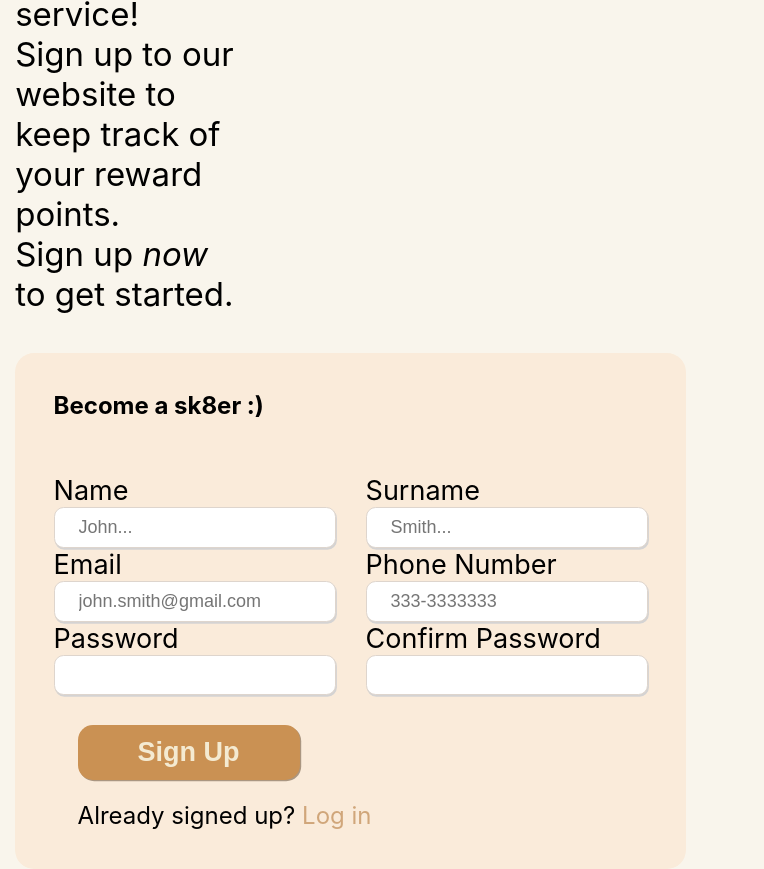
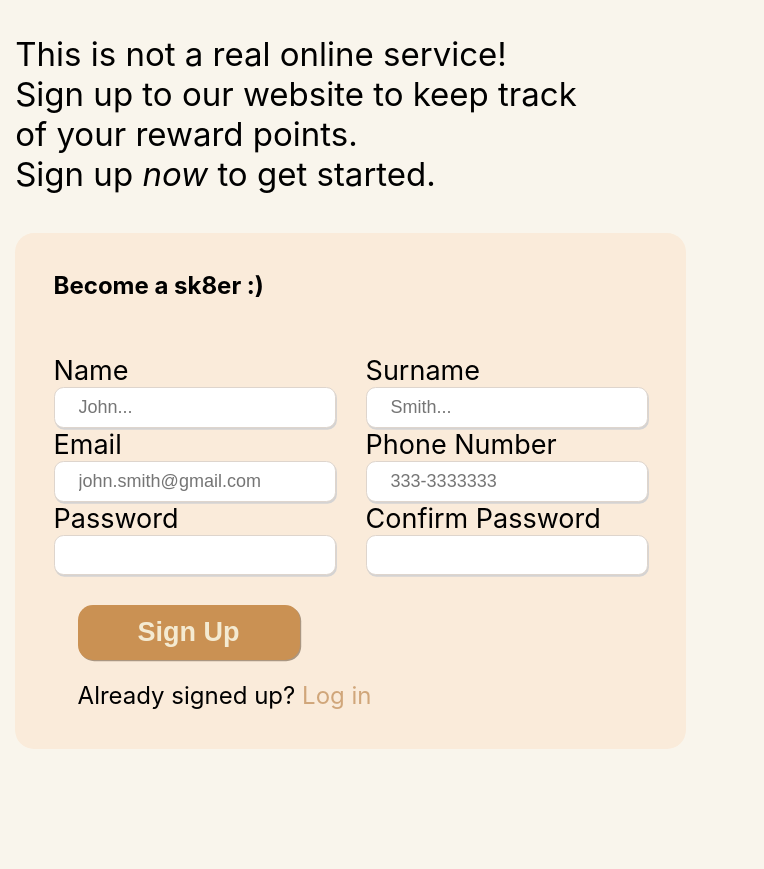
Before and after one commit to chiagger/skating-form, a plain HTML site: page index.html in a window 1280 px wide. Shown: the full height of the page, 516-1280 px from the left. After the commit the page ends 800 px from the top, so only its background shows below. Drawn offline with Linux system fonts and the light colour scheme.

Commit message:
final fixes

```diff
--- a/style.css
+++ b/style.css
@@ -43,7 +43,7 @@ body {
 }
 
 .right {
-    width: 60vw;
+    width: 150vw;
     height: 400px;
     display: flex;
     flex-direction: column;
```
